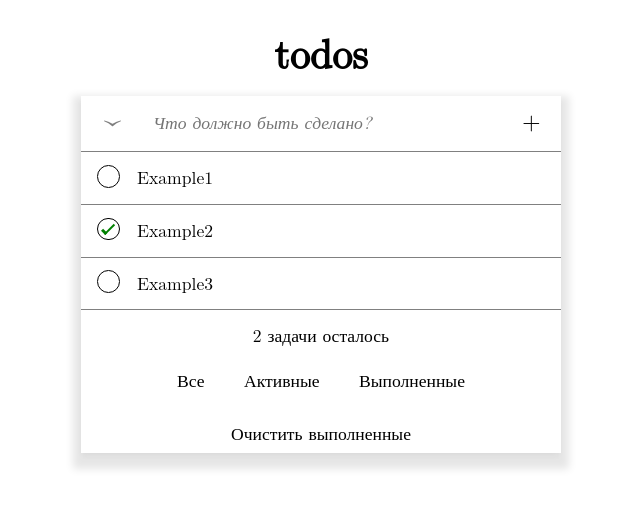
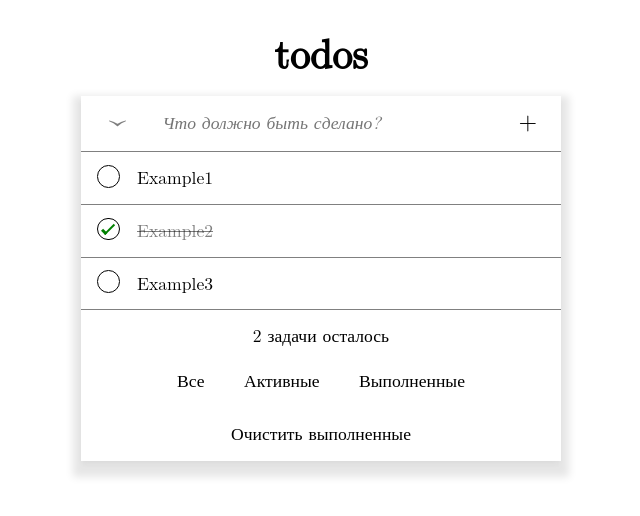
Before and after one commit to LuckOnOff/todos, a React (Create React App) app: page / in a window 1280 px wide. Shown: the top 516 px of the page, without its empty margins (319-959 px from the left). Built offline with nearby package versions, Linux system fonts and the light colour scheme.

Commit message:
добавлены функция пометки выполнения задачи и визуальное отображение разных состояний задачи. Вынесен новый компонент Task из ListTasks

```diff
--- a/src/components/Display.tsx
+++ b/src/components/Display.tsx
@@ -13,15 +13,16 @@ const Display = () => {
         {id: 2, taskText: 'Example3', isDone: false}
     ]);
     const [taskText, setTaskText] = useState<string>('');
-    const [isShowTasks, setIsShowTasks] = useState<boolean>(true);
+    const [isShowListTasks, setIsShowListTasks] = useState<boolean>(true);
 
     const handleClickAddTask  = () => {
+        if(taskText.length === 0) return;
+
         setTaskText('');
-
         setDataTasks(
             [
               ...dataTasks,
-              {'id': Date.now(), 'taskText': taskText, isDone: false}
+              {id: dataTasks.length + 1, taskText: taskText, isDone: false}
             ]
           );
     };
@@ -31,8 +32,17 @@ const Display = () => {
     };
 
     const handleChangeShowTasks = () => {
-        setIsShowTasks(!isShowTasks);
+        setIsShowListTasks(!isShowListTasks);
     };
+
+    const handleChangeIsDoneTask = (id: string) => {
+        setDataTasks(prevTasks =>
+            prevTasks.map(task =>
+                task.id === +id ? { ...task, isDone: !task.isDone } : task
+            )
+        );
+    };
+
 
     return (
         <>
@@ -43,12 +53,13 @@ const Display = () => {
                         taskText={taskText}
                         onChangeTaskText={handleChangeTaskText}
                         onClickAddNewTask={handleClickAddTask}
-                        isShowTasks={isShowTasks}
+                        isShowTasks={isShowListTasks}
                         onClickShowTasks={handleChangeShowTasks}
                     />
-                    {isShowTasks &&
+                    {isShowListTasks &&
                     <ListTasks
                         dataTasks={dataTasks}
+                        onClickChangeDoneTask={handleChangeIsDoneTask}
                     />
                     }
                 </Main>
--- a/src/components/Footer.tsx
+++ b/src/components/Footer.tsx
@@ -29,7 +29,7 @@ const StyledFooter = styled.footer`
     flex-direction: column;
     justify-content: center;
     align-items: center;
-    margin: 0.5rem;
+    margin: 1rem;
 `;
 
 const StyledTaskLeft = styled.span`
--- a/src/components/Input.tsx
+++ b/src/components/Input.tsx
@@ -10,6 +10,7 @@ const Input = ({ taskText, onChangeTaskText, onClickAddNewTask, isShowTasks, onC
                     &lsaquo;
                 </HideShowArrow>
             </HideTasksListButton>
+            <StyledForm onSubmit={(e) => e.preventDefault()}>
                 <InputTaskName
                     type="text"
                     value={taskText}
@@ -19,6 +20,7 @@ const Input = ({ taskText, onChangeTaskText, onClickAddNewTask, isShowTasks, onC
                 <AddNewTask onClick={onClickAddNewTask}>
                     +
                 </AddNewTask>
+            </StyledForm>
         </Container>
     )
 };
@@ -40,8 +42,6 @@ const Container = styled.div`
     width: 100%;
     height: 3.5rem;
     border-bottom: 0.01rem solid gray;
-    position: relative;
-    z-index: 2;
 `;
 
 const HideTasksListButton = styled.div`
@@ -53,8 +53,16 @@ const HideTasksListButton = styled.div`
     height: 100%;
 `;
 
+const StyledForm = styled.form`
+    display: flex;
+    justify-content: center;
+    align-items: center;
+    width: 100%;
+    height: 100%;
+`;
+
 const HideShowArrow = styled.button<{ $isShowTasks: boolean }>`
-    width: 90%;
+    width: 80%;
     height: 100%;
     opacity: 0.5;
     font-size: 2.2rem;
@@ -69,7 +77,6 @@ const InputTaskName = styled.input`
     width: 100%;
     border: none;
     padding: 0.8rem;
-    z-index: 1;
 `;
 
 const AddNewTask = styled.button`
--- a/src/components/ListTasks.tsx
+++ b/src/components/ListTasks.tsx
@@ -1,25 +1,20 @@
 import React from "react";
 import { DataTasksTypes } from "../types/dataTasks.ts";
 import styled from "styled-components";
+import Task from "./Task.tsx";
 
-const ListTasks = ({ dataTasks }: ListTasksProps) => {
+const ListTasks = ({ dataTasks, onClickChangeDoneTask }: ListTasksProps) => {
 
     return (
         <StyledListTasks>
             {dataTasks.map((item: DataTasksTypes) => (
-                <ListTasksItem key={item.id}>
-                    <HiddenCheckbox
-                        type="checkbox"
-                        id={item.id.toString()}
-                        checked={item.isDone}
-                        name="isDone"
-                    />
-                    <CheckboxLabel
-                        title={'Пометить как ' + (item.isDone ? 'не выполненную' : 'выполненную')}
-                        htmlFor={item.id.toString()}
-                    ></CheckboxLabel>
-                    <TaskText>{item.taskText}</TaskText>
-                </ListTasksItem>
+                <Task
+                    key={item.id}
+                    idTask={item.id.toString()}
+                    taskText={item.taskText}
+                    isDone={item.isDone}
+                    onClickChangeDoneTask={() => onClickChangeDoneTask(item.id.toString())}
+                />
             ))}
         </StyledListTasks>
     )
@@ -29,61 +24,10 @@ export default ListTasks;
 
 interface ListTasksProps {
     dataTasks: DataTasksTypes[];
+    onClickChangeDoneTask: (id: string) => void;
 };
 
 const StyledListTasks = styled.ul`
     width: 100%;
     height: 100%;
 `;
-
-const ListTasksItem = styled.li`
-    width: 100%;
-    height: 2.3rem;
-    margin: 1rem 0;
-    border-bottom: 0.01rem solid gray;
-`;
-
-const HiddenCheckbox = styled.input`
-    display: none;
-`;
-
-const CheckboxLabel = styled.label`
-    position: relative;
-    cursor: pointer;
-    user-select: none;
-
-    &::before {
-        content: '';
-        position: absolute;
-        left: 1rem;
-        top: -0.2rem;
-        width: 1.3rem;
-        height: 1.3rem;
-        border: 0.1rem solid black;
-        border-radius: 50%;
-        background-color: white;
-        transition: background-color 0.3s, border-color 0.3s;
-    }
-
-    ${HiddenCheckbox}:checked + &::before {
-        background-color: white;
-        border-color: black;
-    }
-
-    ${HiddenCheckbox}:checked + &::after {
-        content: '';
-        position: absolute;
-        left: 1.5rem;
-        top: 0rem;
-        width: 0.25rem;
-        height: 0.7rem;
-        border: solid green;
-        border-width: 0 0.16rem 0.19rem 0;
-        transform: rotate(45deg);
-    }
-`;
-
-const TaskText = styled.p`
-    font-size: 1.1rem;
-    margin-left: 3.5rem;
-`;
--- /dev/null
+++ b/src/components/Task.tsx
@@ -0,0 +1,88 @@
+import React from "react";
+import styled from "styled-components";
+
+const Task = ({ idTask, taskText, isDone, onClickChangeDoneTask }: TaskProps) => {
+
+    return (
+        <ListTasksItem>
+            <HiddenCheckbox
+                type="checkbox"
+                id={idTask}
+                checked={isDone}
+                name="isDone"
+            />
+            <CheckboxLabel
+                onClick={() => onClickChangeDoneTask(idTask)}
+                title={'Пометить как ' + (isDone ? 'не выполненную' : 'выполненную')}
+                htmlFor={idTask}
+            ></CheckboxLabel>
+            <TaskText $isDone={isDone}>{taskText}</TaskText>
+        </ListTasksItem>
+    )
+};
+
+export default Task;
+
+interface TaskProps {
+    idTask: string;
+    taskText: string;
+    isDone: boolean;
+    onClickChangeDoneTask: (id: string) => void;
+};
+
+const ListTasksItem = styled.li`
+    width: 100%;
+    height: 2.3rem;
+    margin: 1rem 0;
+    border-bottom: 0.01rem solid gray;
+`;
+
+const HiddenCheckbox = styled.input`
+    display: none;
+`;
+
+const CheckboxLabel = styled.label`
+    position: relative;
+    cursor: pointer;
+    user-select: none;
+
+    &::before {
+        content: '';
+        position: absolute;
+        left: 1rem;
+        top: -0.2rem;
+        width: 1.3rem;
+        height: 1.3rem;
+        border: 0.1rem solid black;
+        border-radius: 50%;
+        background-color: white;
+        transition: background-color 0.3s, border-color 0.3s;
+    }
+
+    ${HiddenCheckbox}:checked + &::before {
+        background-color: white;
+        border-color: black;
+    }
+
+    ${HiddenCheckbox}:checked + &::after {
+        content: '';
+        position: absolute;
+        left: 1.5rem;
+        top: 0rem;
+        width: 0.25rem;
+        height: 0.7rem;
+        border: solid green;
+        border-width: 0 0.16rem 0.19rem 0;
+        transform: rotate(45deg);
+    }
+`;
+
+const TaskText = styled.p<{ $isDone: boolean }>`
+    ${({ $isDone }) => $isDone && `
+        color: rgba(0, 0, 0, 0.5);
+        text-decoration: line-through;
+    `}
+    font-size: 1.1rem;
+    margin-left: 3.5rem;
+    transition: all 0.3s linear;
+`;
```
Lines whose indentation alone changed are shown as unchanged.
